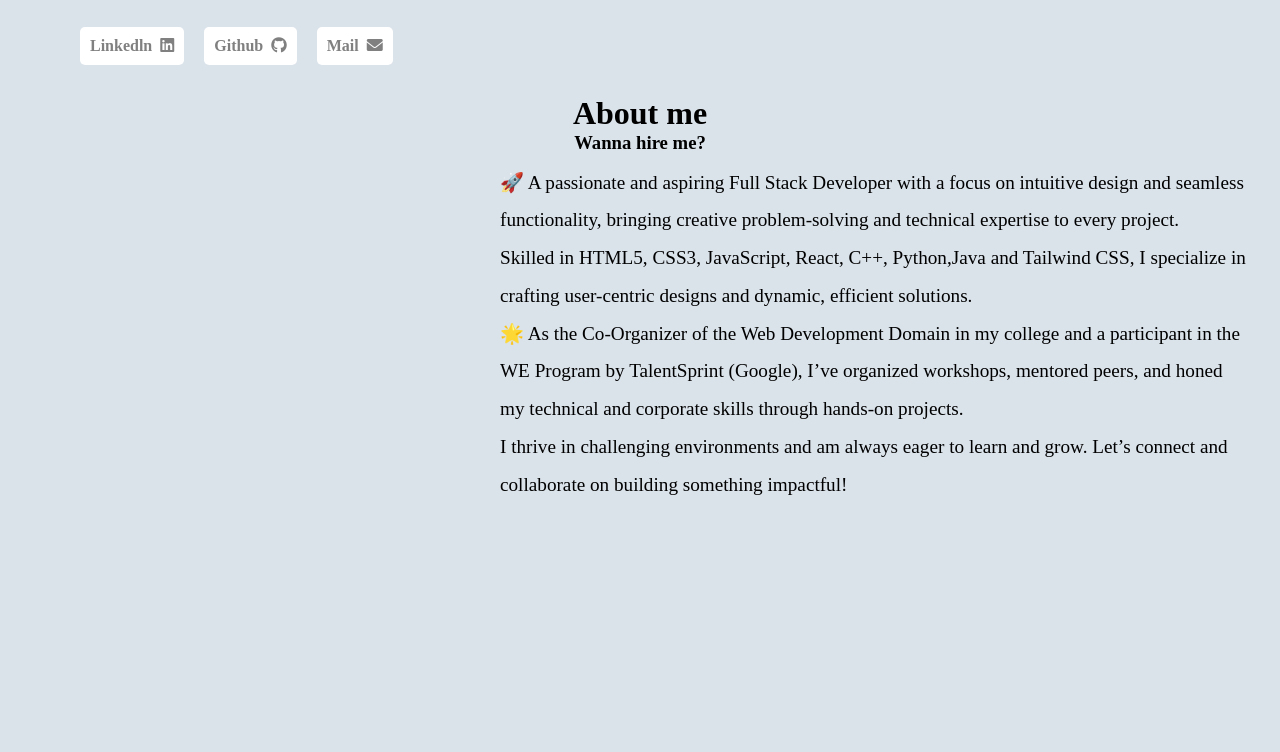
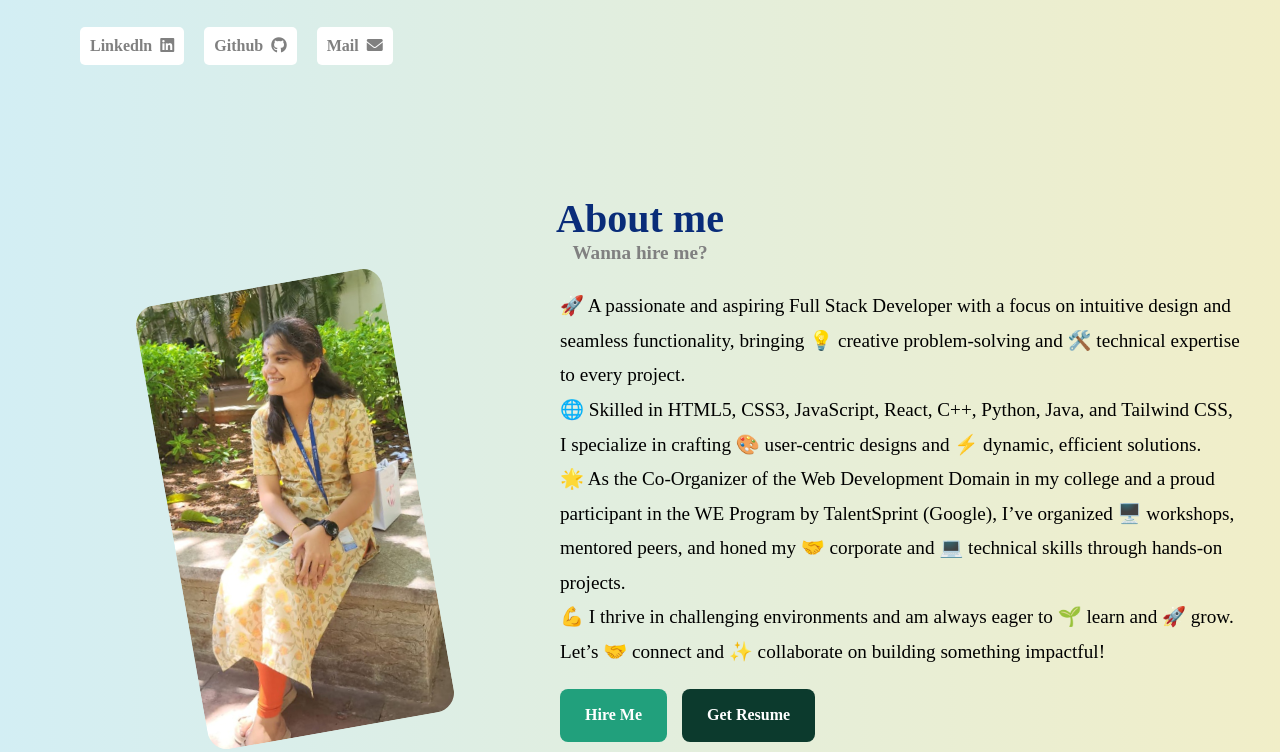
Before and after one commit to Sudhaj14/My-Portfolio, a plain HTML site: page index.html in a window 1280 px wide. Shown: the part 417-1169 px from the top of the page. Before the commit the page ends 920 px from the top, so only its background shows below. Drawn offline with Linux system fonts and the light colour scheme.

Commit message:
Added about section

```diff
--- a/index.html
+++ b/index.html
@@ -41,14 +41,30 @@
 
     <div class="About">
         <div class="heading">
-        <h1>About me</h1>
-        <h3>Wanna hire me?</h3></div>
-        <p>🚀 A passionate and aspiring Full Stack Developer with a focus on intuitive design and seamless functionality, bringing creative problem-solving and technical expertise to every project.<br/>
+            <h1>About me</h1>
+            <h3>Wanna hire me?</h3>
+        </div>
+        <div class="about-content">
+            <div class="about-image">
+                <img src="Images/sudha4.jpg" alt="About Me">
+                <!-- <h2 class="title">Creative Thinker & Developer</h2> -->
+            </div>
+            <div class="about-text">
+                <p>
+                    🚀 A passionate and aspiring Full Stack Developer with a focus on intuitive design and seamless functionality, bringing 💡 creative problem-solving and 🛠️ technical expertise to every project.
+                    <br>🌐 Skilled in HTML5, CSS3, JavaScript, React, C++, Python, Java, and Tailwind CSS, I specialize in crafting 🎨 user-centric designs and ⚡ dynamic, efficient solutions.
+                    <br>🌟 As the Co-Organizer of the Web Development Domain in my college and a proud participant in the WE Program by TalentSprint (Google), I’ve organized 🖥️ workshops, mentored peers, and honed my 🤝 corporate and 💻 technical skills through hands-on projects.
+                    <br>💪 I thrive in challenging environments and am always eager to 🌱 learn and 🚀 grow. Let’s 🤝 connect and ✨ collaborate on building something impactful!
+                </p>
+                <div class="about-buttons">
+                    <a href="#" class="btn btn-hire">Hire Me</a>
+                    <a href="path-to-resume.pdf" target="_blank" class="btn btn-resume">Get Resume</a>
+                </div>
+            </div>
 
-            Skilled in HTML5, CSS3, JavaScript, React, C++, Python,Java and Tailwind CSS, I specialize in crafting user-centric designs and dynamic, efficient solutions.<br/>
-            🌟 As the Co-Organizer of the Web Development Domain in my college and a participant in the WE Program by TalentSprint (Google), I’ve organized workshops, mentored peers, and honed my technical and corporate
-             skills through hands-on projects.<br/>
-            I thrive in challenging environments and am always eager to learn and grow. Let’s connect and collaborate on building something impactful!</p>
+        </div>
+
     </div>
+
 </body>
 </html>
--- a/style.css
+++ b/style.css
@@ -13,29 +13,27 @@ html {
     margin: 0;
     height: 100vh;
     width: 100vw;
-    /* background: linear-gradient(90deg, #d3eef4, #f1eec8); */
-    background-color: rgb(218, 226, 234);
+    background: linear-gradient(90deg, #d3eef4, #f1eec8);
+    /* background-color: rgb(218, 226, 234); */
     background-attachment: fixed; /* Prevents background movement */
     background-size: cover; /* Ensures the gradient fills the viewport */
     padding-top: 10px;
   }
 
 
-.nav {
+  .nav {
     display: flex;
-    position: fixed;
+    position: fixed; /* Makes the navbar fixed at the top */
     justify-content: space-between; /* Space between the logo and links */
     align-items: center; /* Vertically center items */
     padding: 10px 20px;
-    /* background-color: #12243F; Dark navy background color */
-    /* color: white; */
-    box-shadow: 0 10px 20px -5px rgba(173, 216, 230, 0.8);
-    /* position: relative; */
-    width: 100%;
-    margin-top: 10px;
+    width: 100%; /* Full width of the screen */
+    top: 0; /* Aligns it to the top of the page */
+    z-index: 1000; /* Ensures it stays above other elements */
+    background-color: rgb(218, 226, 234);/* Add a background color for visibility */
+    box-shadow: 0 10px 20px -5px rgba(173, 216, 230, 0.8); /* Subtle shadow for separation */
+}
 
-
-  }
 
   /* Logo styles */
   .Logo {
@@ -144,13 +142,95 @@ a{
     text-decoration: none;
 
 }
-.About p {
-    font-size: larger;
-    margin-left: 500px;
-    line-height: 3cap;
-    margin-right: 30px;
+.About {
+  display: flex;
+  flex-direction: column;
+  margin: 100px 20px;
 }
-.heading{
-    margin-bottom: 10px;
-    text-align: center;
+
+.about-content {
+  display: flex;
+  align-items: center;
+  justify-content: center;
+  gap: 40px; /* Adds space between image and text */
 }
+
+.about-image {
+  flex: 1; /* Allows the image section to take up equal space */
+  text-align: center; /* Centers content inside the image container */
+}
+
+.about-image img {
+  width: 250px;
+  height: 450px;
+  object-fit: cover;
+  /* border-radius: 50%; Makes the image circular */
+  margin-bottom: 10px;
+  transform: rotate(-10deg);
+  margin-left: 150px;
+  border-radius: 20px;
+}
+
+/* .about-image .title {
+  font-size: 1.5rem;
+  color: #083e8f;
+  margin-top: 10px;
+} */
+
+.about-text {
+  flex: 2; /* Allows the text section to take up more space */
+  font-size: larger;
+  line-height: 1.8;
+  margin-right: 20px;
+  margin-left: 100px;
+}
+
+.About .heading {
+  margin-bottom: 20px;
+  text-align: center;
+}
+
+.About .heading h1 {
+  font-size: 2.5rem;
+  color: #092c79;
+}
+
+.About .heading h3 {
+  font-size: 1.2rem;
+  color: gray;
+}
+.about-buttons {
+    margin-top: 20px;
+    display: flex;
+    gap: 15px;
+}
+
+.btn {
+    padding: 12px 25px;
+    font-size: 16px;
+    font-weight: bold;
+    color: white;
+    text-decoration: none;
+    border: none;
+    border-radius: 8px;
+    cursor: pointer;
+    transition: background-color 0.3s ease, transform 0.3s ease;
+}
+
+.btn-hire {
+    background-color: #21A07C;
+}
+
+.btn-hire:hover {
+    background-color: #188A66;
+    transform: scale(1.05);
+}
+
+.btn-resume {
+    background-color: #0C3A2D;
+}
+
+.btn-resume:hover {
+    background-color: #085F20;
+    transform: scale(1.05);
+}
```
